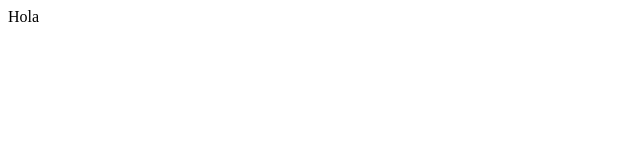
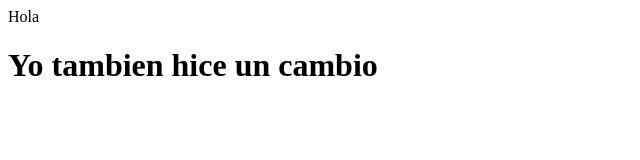
Before and after one commit to nicomanzanel/proyecto, a plain HTML site: page page1.html in a window 1280 px wide. Shown: the whole page, without its empty margins (0-640 px from the left). Drawn offline with Linux system fonts and the light colour scheme.

Commit message:
cambie cosas

```diff
--- a/page1.html
+++ b/page1.html
@@ -1,8 +1,10 @@
 <html>
     <head>
-        <title></title>
+        <title>Probando El conflicto</title>
     </head>
     <body>
         <p>Hola</p>
+
+        <h1>Yo tambien hice un cambio</h1>
     </body>
 </html>
```
